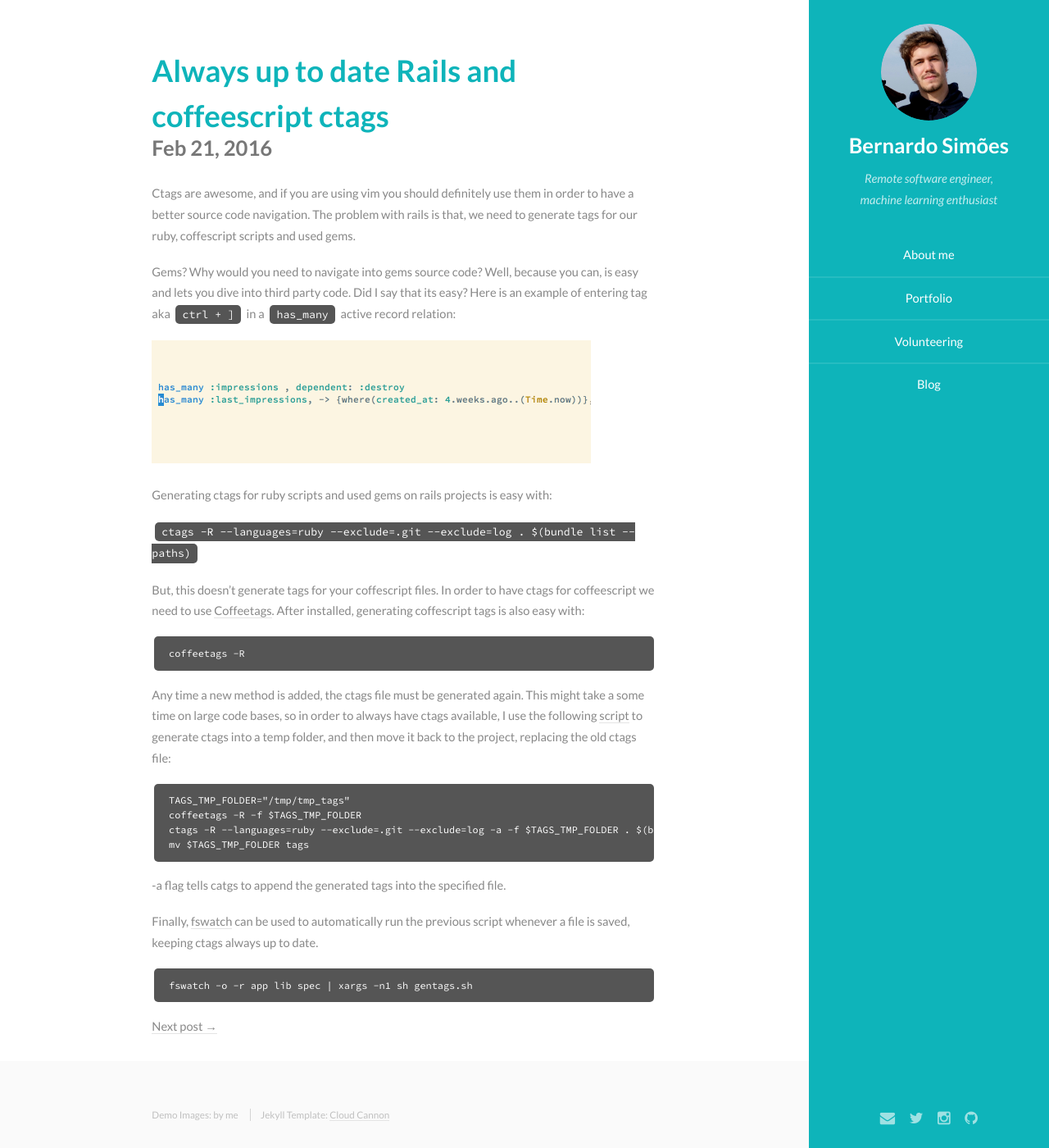
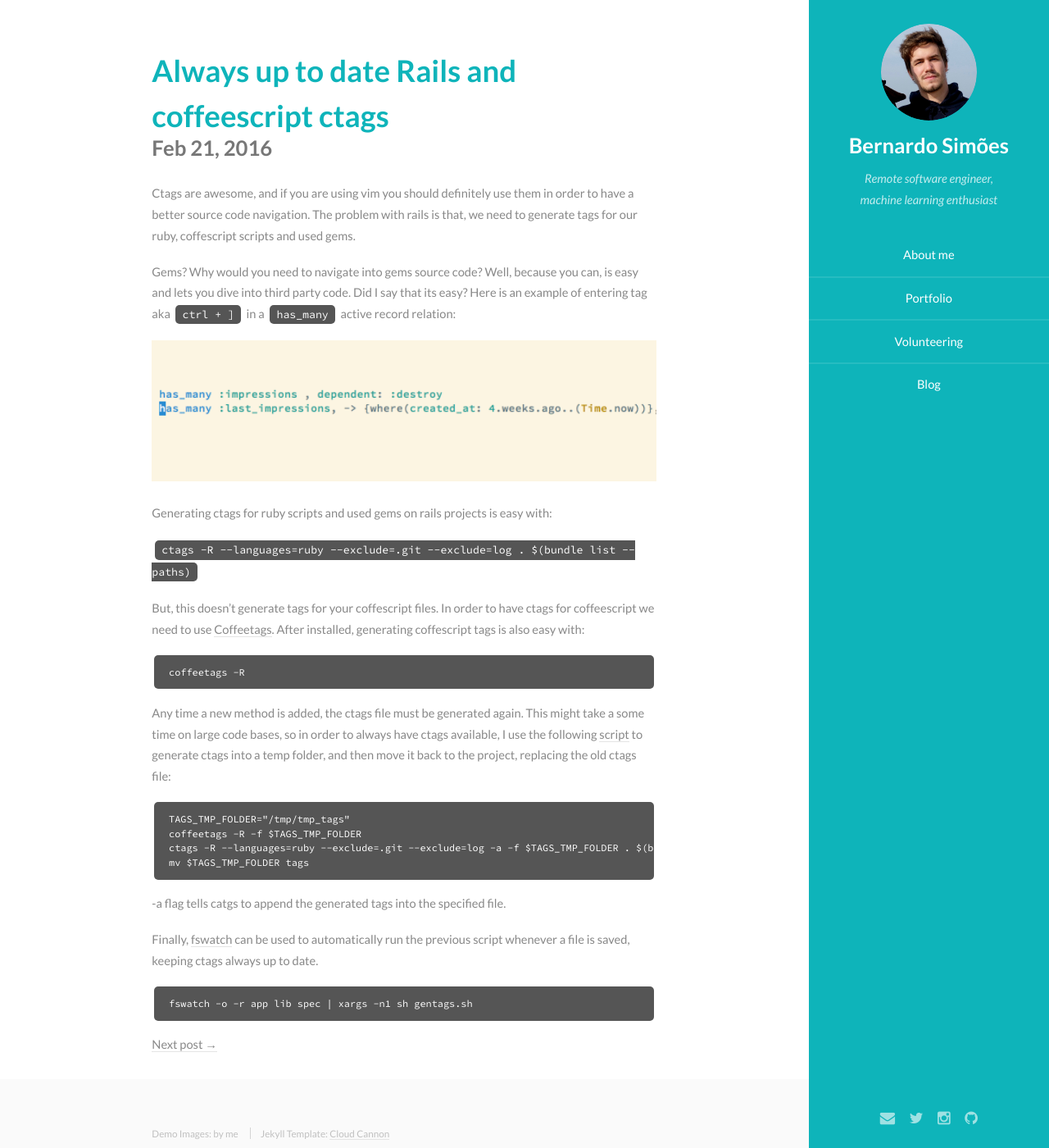
Before and after one commit to bernardo-cs/golfadas.github.io, a Jekyll site: the page built from _posts/2016-02-21-live-ctags.markdown, in a window 1280 px wide and 1400 px high. Shown: the whole window at 82% size. Built offline with Jekyll 4.4.1, drawn with Linux system fonts in a browser that asks for light colours.

Commit message:
Minor fixes, and syntax improvements.

```diff
--- a/_posts/2016-02-21-live-ctags.markdown
+++ b/_posts/2016-02-21-live-ctags.markdown
@@ -8,7 +8,7 @@ Ctags are awesome, and if you are using vim you should definitely use them in or
 
 Gems? Why would you need to navigate into gems source code? Well, because you can, is easy and lets you dive into third party code. Did I say that its easy? Here is an example of entering tag aka `ctrl + ]` in a `has_many` active record relation:
 
-![Entering a tag](/images/has_many_entertag.gif)
+![Entering a tag](/images/has_many_entertag.gif){: .blog-image }
 
 Generating ctags for ruby scripts and used gems on rails projects is easy with:
 
--- a/css/style.scss
+++ b/css/style.scss
@@ -1038,6 +1038,6 @@ $size-header: 23em;
 }
 
 /* Blog images */
-  .blog-image img {
+.blog-image {
   width: 100%;
 }
```
Lines whose indentation alone changed are shown as unchanged.
